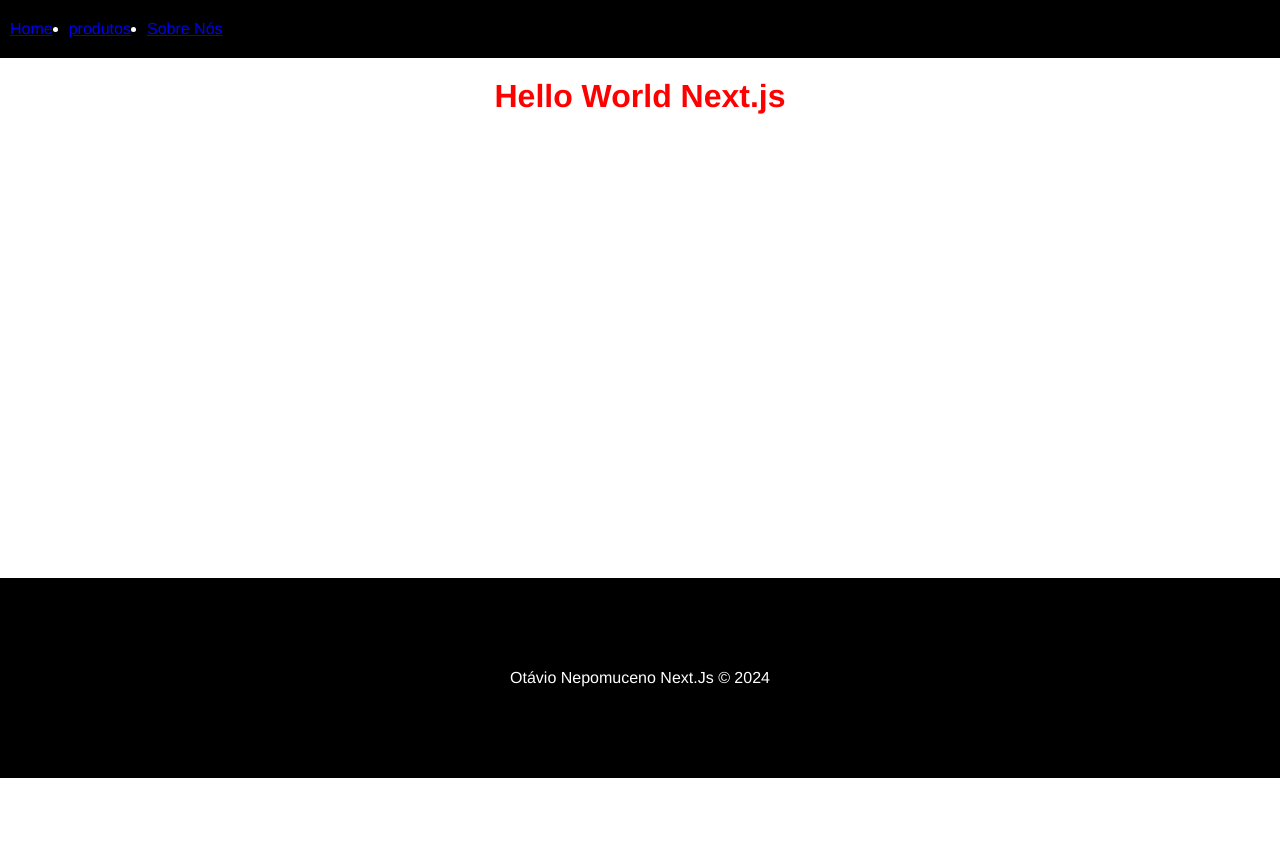
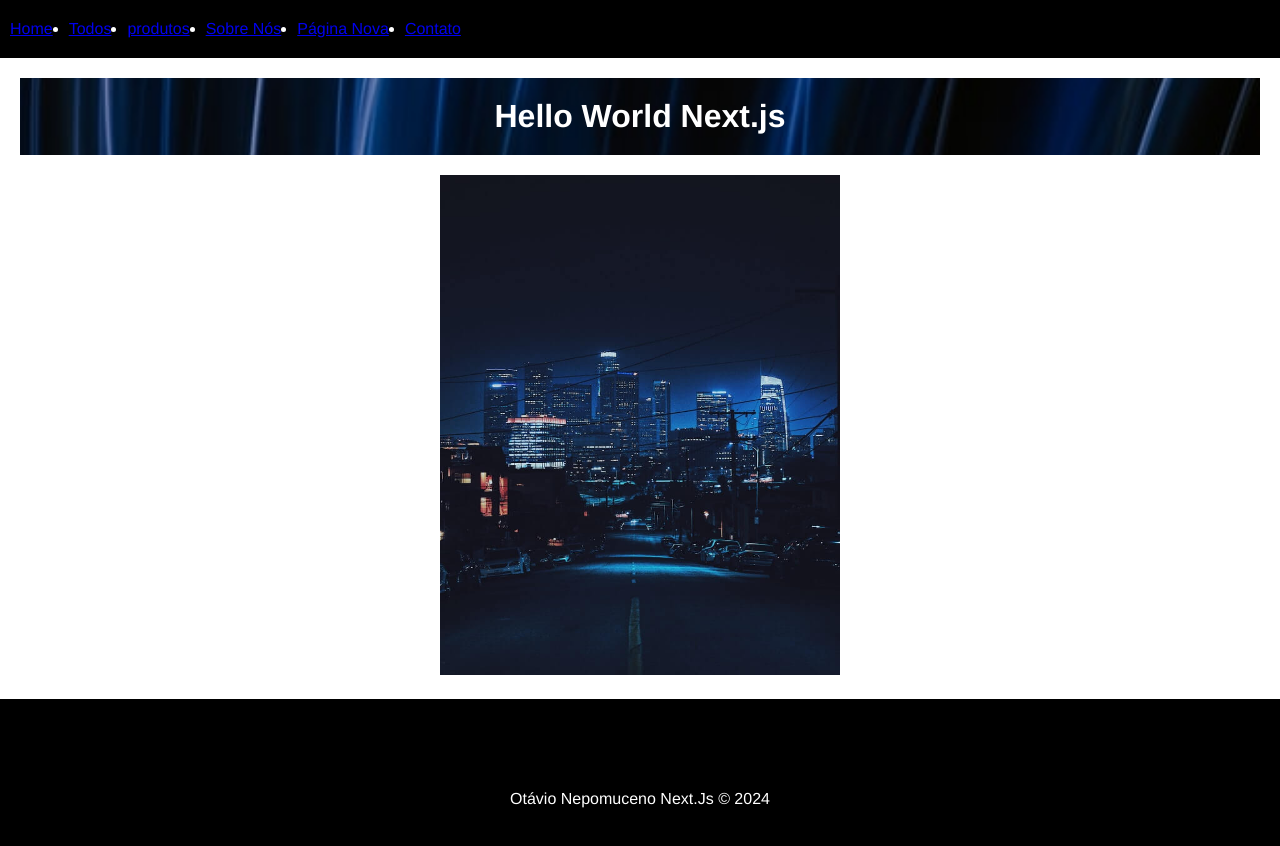
Before and after one commit to otavioasnhack/Curso-NextJs, a Next.js app: page / in a window 1280 px wide. Shown: the top 846 px of the page. Before the commit the page ends 800 px from the top, so only its background shows below. Built offline with nearby package versions, Linux system fonts and the light colour scheme.

Commit message:
Estudo referente a 08/03/24

```diff
--- a/components/Navbar.js
+++ b/components/Navbar.js
@@ -10,6 +10,11 @@ export default function Navbar() {
             </Link>
         </li>
         <li>
+            <Link href='/todos'>
+             Todos
+            </Link>
+        </li>
+        <li>
             <Link href='/Products'>
              produtos
             </Link>
@@ -19,6 +24,16 @@ export default function Navbar() {
              Sobre Nós
             </Link>
         </li>
+        <li>
+            <Link href='/nova'>
+             Página Nova
+            </Link>
+        </li>
+        <li>
+            <Link href='/contact'>
+             Contato
+            </Link>
+        </li>
         </ul>
     )
 }
--- a/src/pages/index.js
+++ b/src/pages/index.js
@@ -1,9 +1,23 @@
 import styles from "@/styles/Home.module.css";
+import Head from 'next/head'
+import Image from 'next/image'
+
 
 export default function Home() {
   return (
-        <div>
+    <>
+    <Head>
+      <title>Página Principal</title>
+      <meta name="keyword" content="Roupas, Calçados, Bonés"></meta>
+      <meta name="description" content="Encontre a melhor roupa pra você"></meta>
+
+    </Head>
+      <div>
         <h1 className={styles.title}>Hello World Next.js</h1>
-        </div>
+      </div>
+      <Image src="/images/city.jpg" width="400" height="500" alt="cidade a noite"/>
+    </>
+
+
   )
 }
--- a/src/styles/Home.module.css
+++ b/src/styles/Home.module.css
@@ -1,3 +1,8 @@
 .title {
-  color: red;
+  color: white;
+  background-image: url('/images/pattern.jpg');
+  background-size: cover;
+  background-position: center;
+  padding: 20px;
+  margin-bottom: 20px;
 }
--- a/src/styles/Navbar.module.css
+++ b/src/styles/Navbar.module.css
@@ -11,6 +11,6 @@
     transition: .3s;
 }
 
-.navbar li:hover {
+.navbar li:first-child:hover {
 color: #999;
 }
```
Also changed, not shown: src/pages/contact.js (added, +17 -0 lines), src/pages/nova.js (added, +16 -0 lines), src/pages/todos.js (added, +33 -0 lines), src/styles/Todos.module.css (added, +11 -0 lines), public/images/city.jpg (added), public/images/pattern.jpg (added).
